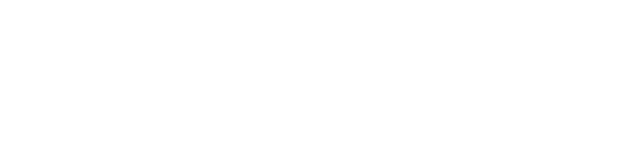
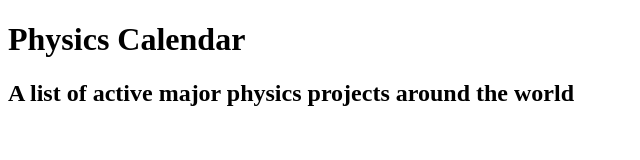
Before and after one commit to WSLockhart/phys_calendar, a plain HTML site: page index.html in a window 1280 px wide. Shown: the whole page, without its empty margins (0-640 px from the left). Drawn offline with Linux system fonts and the light colour scheme.

Commit message:
Update index.html

```diff
--- a/index.html
+++ b/index.html
@@ -1,7 +1,8 @@
 <!DOCTYPE html>
 <head>
-
 </head>
 <body>
+<h1>Physics Calendar</h1>
+<h2>A list of active major physics projects around the world</h2>
 
 </body>
```
